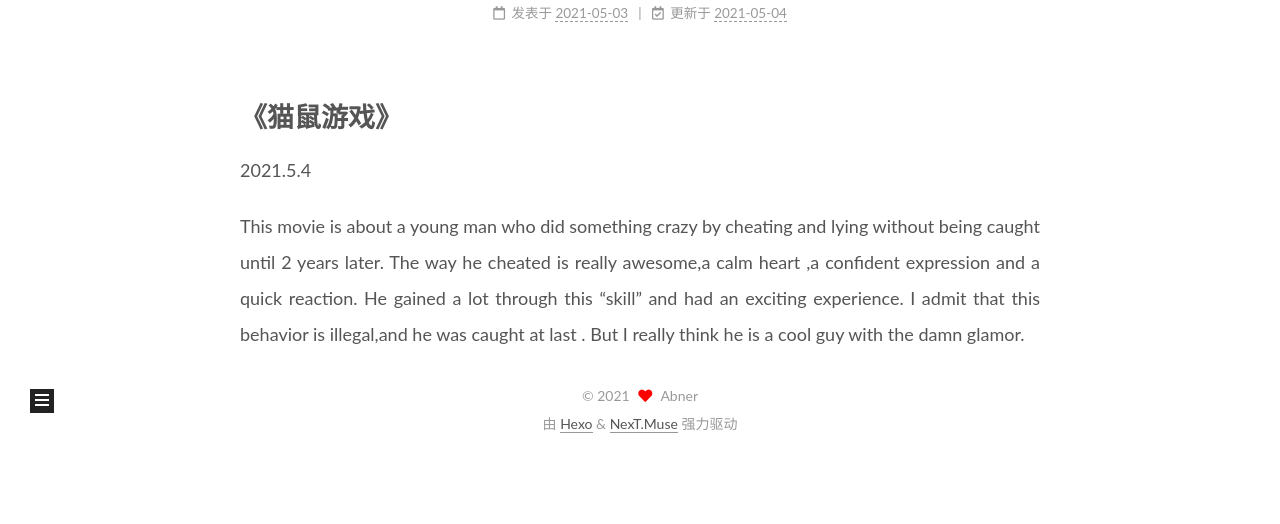
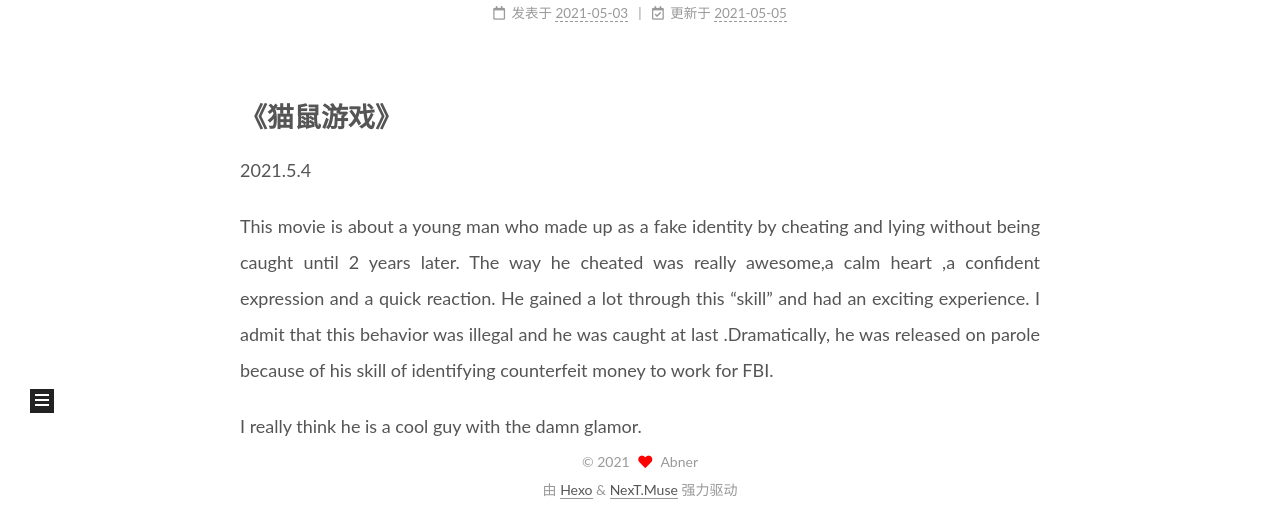
Before and after one commit to Newme88/Newme88.github.io, a plain HTML site: page index.html in a window 1280 px wide. Shown: the part 342-866 px from the top of the page. Before the commit the page ends 800 px from the top, so only its background shows below. Drawn offline with Linux system fonts and the light colour scheme.

Commit message:
Site updated: 2021-05-05 10:39:42

```diff
--- a/css/main.css
+++ b/css/main.css
@@ -1168,7 +1168,7 @@ pre .javascript .function {
 }
 .links-of-author a::before,
 .links-of-author span.exturl::before {
-  background: #2fff6e;
+  background: #2aed82;
   border-radius: 50%;
   content: ' ';
   display: inline-block;
--- a/index.html
+++ b/index.html
@@ -178,7 +178,7 @@
                   <i class="far fa-calendar-check"></i>
                 </span>
                 <span class="post-meta-item-text">更新于</span>
-                <time title="修改时间：2021-05-04 22:44:40" itemprop="dateModified" datetime="2021-05-04T22:44:40+08:00">2021-05-04</time>
+                <time title="修改时间：2021-05-05 08:07:48" itemprop="dateModified" datetime="2021-05-05T08:07:48+08:00">2021-05-05</time>
               </span>
 
 
@@ -193,7 +193,8 @@
 
 
           <h1 id="《猫鼠游戏》"><a href="#《猫鼠游戏》" class="headerlink" title="《猫鼠游戏》"></a>《猫鼠游戏》</h1><p> 2021.5.4</p>
-<p> This movie is about a young man who did something crazy by cheating and lying without being caught until 2 years later. The way he cheated is really awesome,a calm heart ,a confident expression and a quick reaction. He gained a lot through this “skill” and had an exciting  experience. I admit that this behavior is illegal,and he was caught at last . But I really think he is a cool guy with the damn glamor.</p>
+<p> This movie is about a young man who made up as a fake identity by cheating and lying without being caught until 2 years later. The way he cheated was really awesome,a calm heart ,a confident expression and a quick reaction. He gained a lot through this “skill” and had an exciting  experience. I admit that this behavior was illegal and he was caught at last .Dramatically, he was released on  parole because of his skill of  identifying counterfeit money to work for FBI. </p>
+<p>I really think he is a cool guy with the damn glamor.</p>
 
 
     </div>
```
Also changed, not shown: 2021/05/03/电影/index.html (+6 -5 lines).
